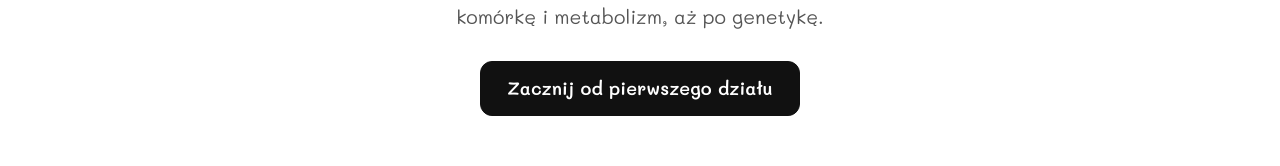
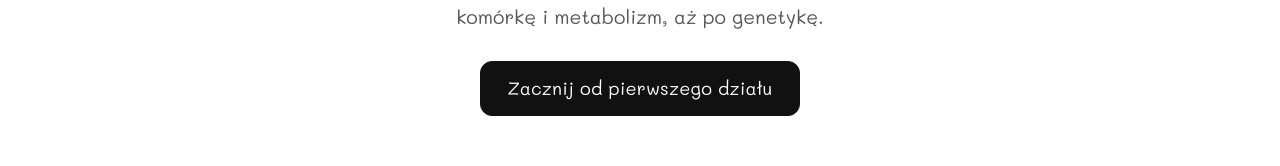
Before and after one commit to Disaster26/aniodbiologii-koncepcja, a plain HTML site: page index.html in a window 1280 px wide. Shown: the part 593-759 px from the top of the page. Drawn offline with Linux system fonts and the light colour scheme.

Commit message:
Przycisk: Mali 400, bo w 600 litera c wygladala jak o (Zaoznij)

```diff
--- a/index.html
+++ b/index.html
@@ -51,7 +51,7 @@ h1,h2,h3{font-weight:600;line-height:1.15;margin:0}
 .hero h1{font-size:clamp(38px,min(7vw,9svh),92px);letter-spacing:-.01em}
 .hero .slodko{font-size:clamp(20px,min(2.4vw,3.4svh),30px);margin:.35em 0 0}
 .hero .opis{max-width:34em;margin:clamp(12px,2.4svh,26px) auto 0;color:var(--mut);font-size:clamp(16px,min(1.5vw,2.4svh),20px)}
-.bt{display:inline-block;font:inherit;font-weight:600;font-size:18px;color:#fff;background:var(--ink);border:1.5px solid var(--ink);border-radius:12px;padding:12px 26px;text-decoration:none;cursor:pointer}
+.bt{display:inline-block;font:inherit;font-weight:400;font-size:18px;letter-spacing:.01em;color:#fff;background:var(--ink);border:1.5px solid var(--ink);border-radius:12px;padding:12px 26px;text-decoration:none;cursor:pointer}
 .bt:hover{background:#fff;color:var(--ink)}
 .hero .bt{margin-top:clamp(24px,3.6svh,40px)}
 
```
